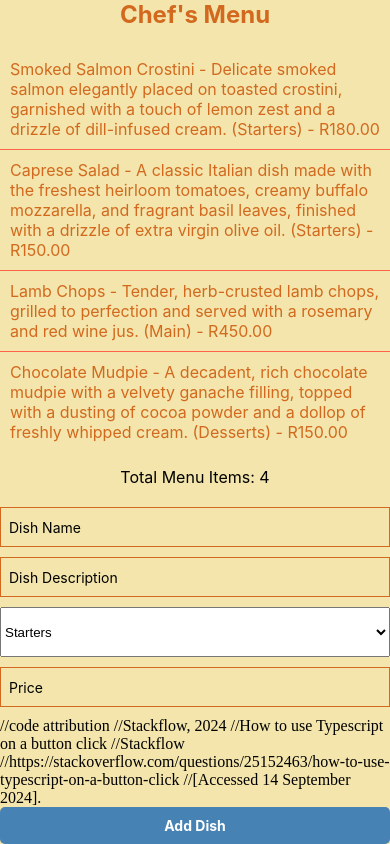
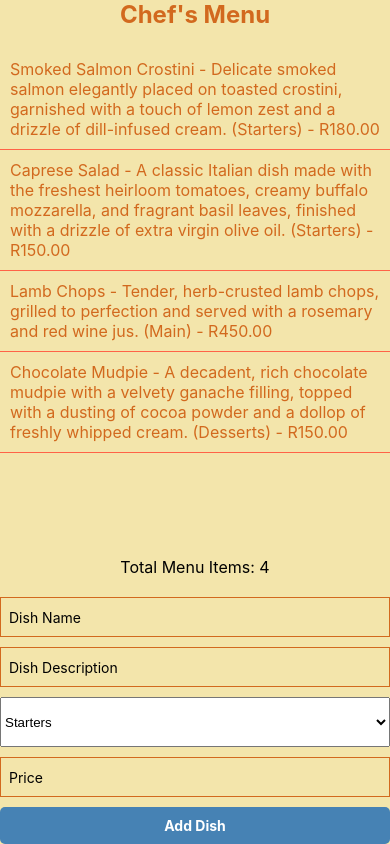
Before and after one commit to 2111Puja/EclipseApp, a React Native app: screen / in a window 390 px wide. Built offline with nearby package versions, Linux system fonts and the light colour scheme; no server answers.

Commit message:
fifth commit

```diff
--- a/App.tsx
+++ b/App.tsx
@@ -33,12 +33,12 @@ export default function App() {
   const totalMenuItems: number = menuItems.length;
 
   // Fetch additional menu items from an external source
-  //code attribution
-  //Dev community, 2024
-  //Fetch with typescript
-  //Dev
-  //https://dev.to/simonireilly/fetch-with-typescript-for-better-http-api-clients-2d71
-  //[Accessed 14 September 2024].
+  // code attribution
+  // Dev community, 2024
+  // Fetch with TypeScript
+  // Dev
+  // https://dev.to/simonireilly/fetch-with-typescript-for-better-http-api-clients-2d71
+  // [Accessed 14 September 2024].
   useEffect(() => {
     const fetchMenuItems = async () => {
       try {
@@ -128,12 +128,14 @@ export default function App() {
           value={newDishPrice}
           onChangeText={setNewDishPrice}
         />
-  //code attribution
-  //Stackflow, 2024
-  //How to use Typescript on a button click
-  //Stackflow
-  //https://stackoverflow.com/questions/25152463/how-to-use-typescript-on-a-button-click
-  //[Accessed 14 September 2024].
+
+        {/* code attribution
+         * Stackflow, 2024
+         * How to use TypeScript on a button click
+         * Stackflow
+         * https://stackoverflow.com/questions/25152463/how-to-use-typescript-on-a-button-click
+         * [Accessed 14 September 2024].
+         */}
 
         <TouchableOpacity style={styles.addButton} onPress={handleAddDish}>
           <Text style={styles.buttonText}>Add Dish</Text>
```
